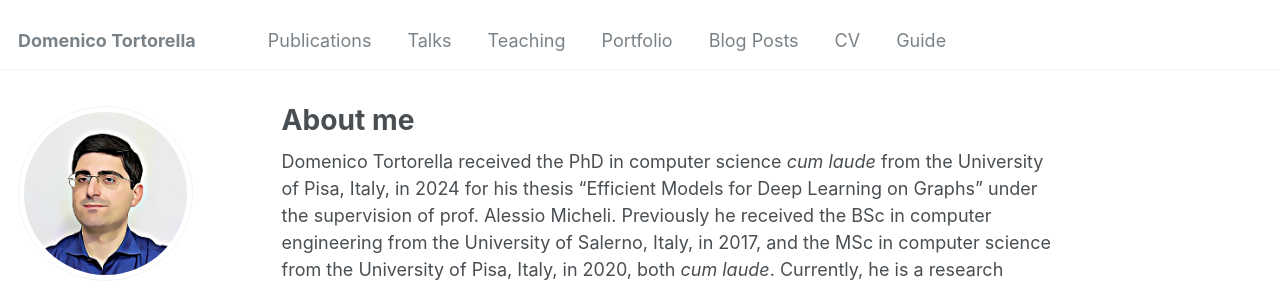
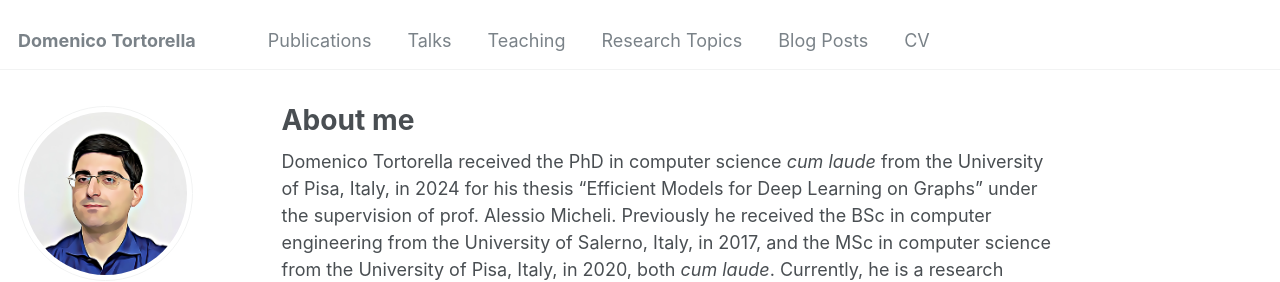
Before and after one commit to dtortorella/dtortorella.github.io, a Jekyll site: the page built from _pages/about.md, in a window 1280 px wide. Shown: the top 282 px of the page. Built offline with Jekyll 4.4.1, drawn with Linux system fonts in a browser that asks for light colours; some web fonts are replaced.

Commit message:
Update navigation.yml

```diff
--- a/_data/navigation.yml
+++ b/_data/navigation.yml
@@ -14,7 +14,7 @@ main:
   - title: "Teaching"
     url: /teaching/
 
-  - title: "Portfolio"
+  - title: "Research Topics"
     url: /portfolio/
 
   - title: "Blog Posts"
@@ -22,6 +22,3 @@ main:
 
   - title: "CV"
     url: /cv/
-
-  - title: "Guide"
-    url: /markdown/
```
